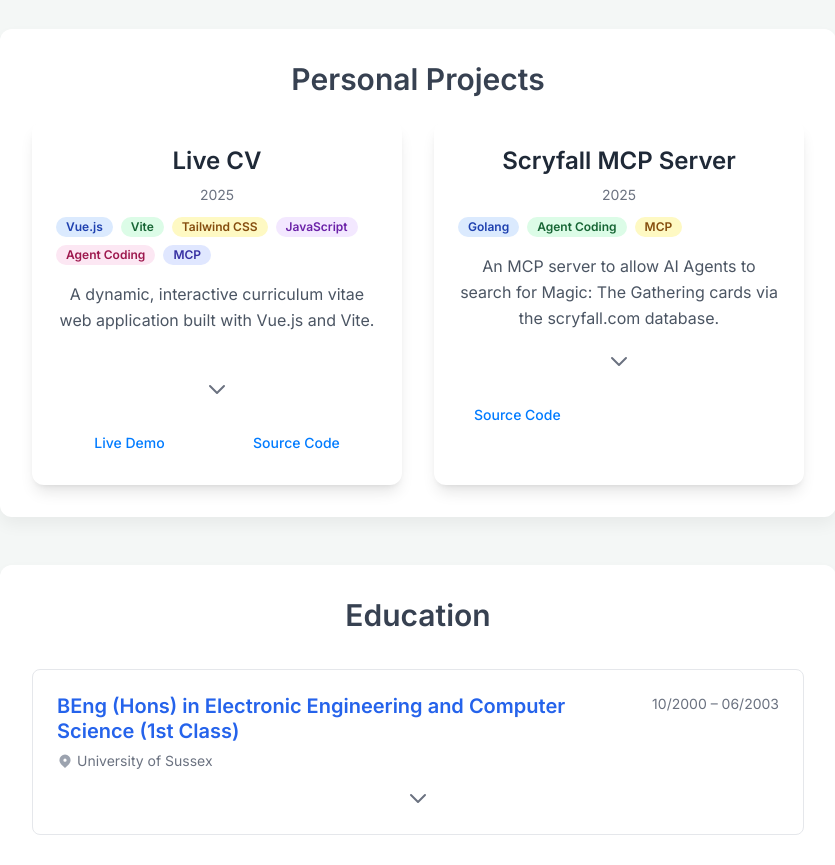
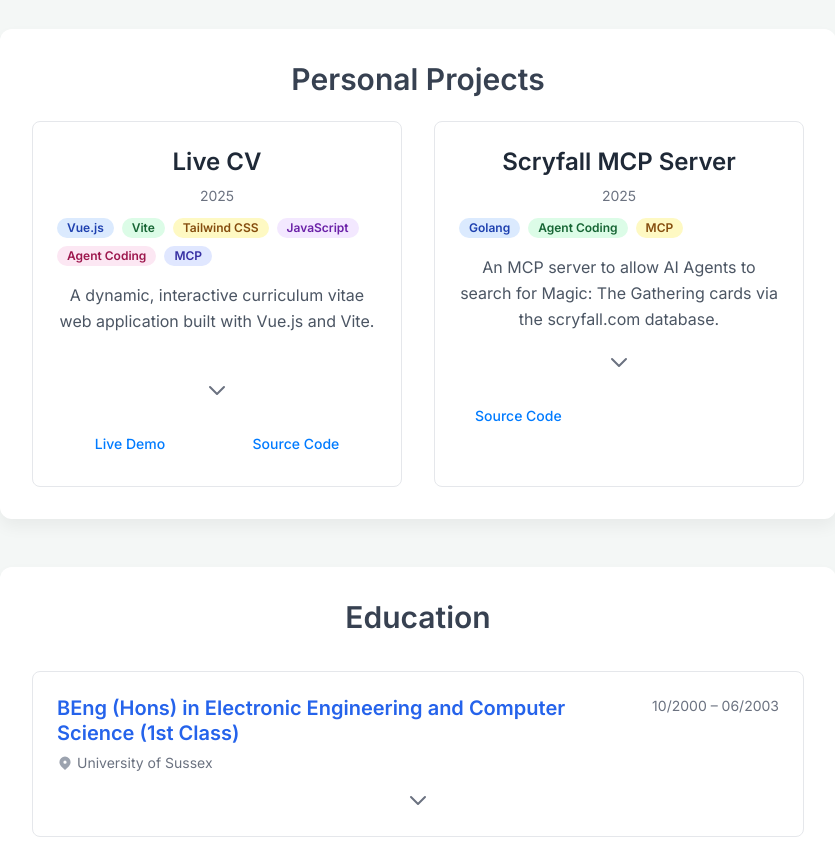
Before and after one commit to levofski/live-cv, a Vue app: page / in a window 1280 px wide. Shown: the part 2200-3065 px from the top of the page, without its empty margins (222-1057 px from the left). Built offline with nearby package versions, Linux system fonts and the light colour scheme.

Commit message:
style: improve formatting and styling in ProjectsSection component - **Files Changed**: `ProjectsSection.vue` - **Reason**: Enhanced code readability and adjusted styles for a more consistent appearance.

```diff
--- a/src/components/ProjectsSection.vue
+++ b/src/components/ProjectsSection.vue
@@ -26,14 +26,12 @@
 
 <template>
   <section>
-    <h2 class="text-3xl font-semibold text-gray-700 mb-6">
-      Personal Projects
-    </h2>
+    <h2 class="text-3xl font-semibold text-gray-700 mb-6">Personal Projects</h2>
     <div class="grid grid-cols-1 md:grid-cols-2 gap-8">
       <div
         v-for="project in projects"
         :key="project.id"
-        class="bg-white rounded-xl shadow-lg overflow-hidden transform hover:scale-105 transition-transform duration-300 ease-in-out"
+        class="bg-white border border-gray-200 rounded-lg hover:shadow-md transition-shadow duration-300 overflow-hidden"
       >
         <img
           v-if="project.imageUrl"
```
